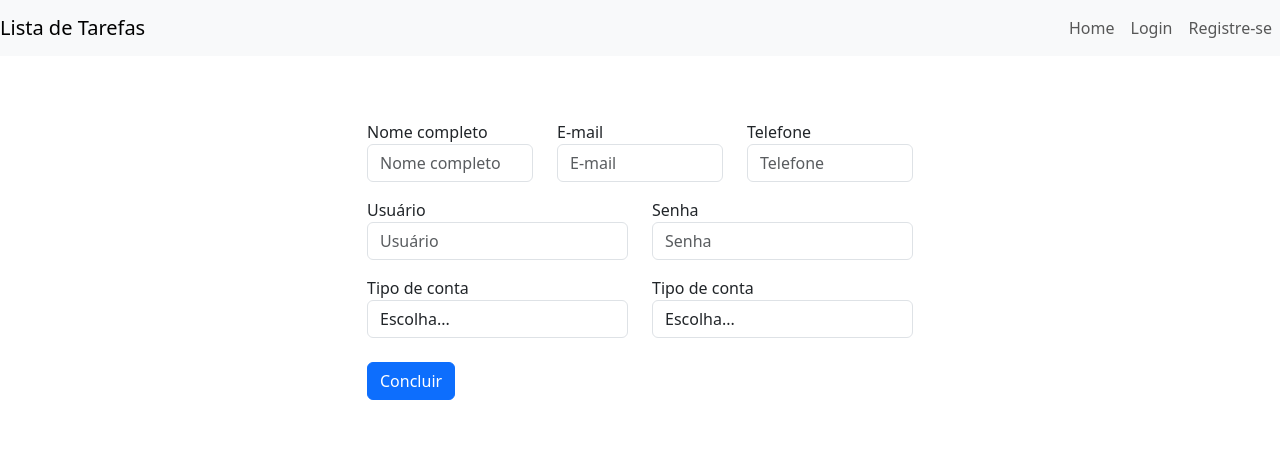
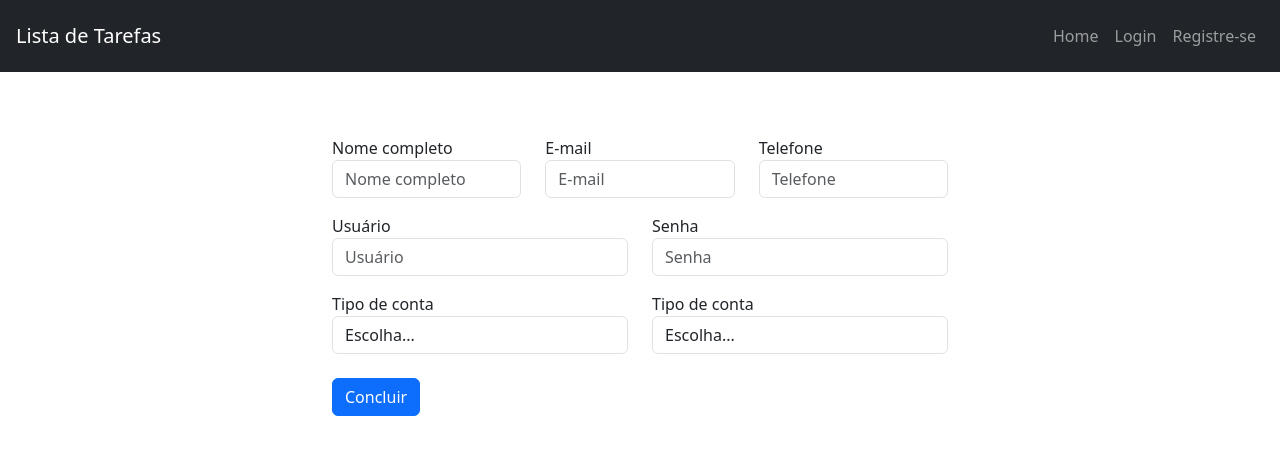
Before and after one commit to felipevenas/webapp-task, a Flask app: page /register in a window 1280 px wide. Shown: the top 455 px of the page. Run offline with Flask 3, Linux system fonts and the light colour scheme.

Commit message:
Feature: Alteração no layout da navbar, criação do container principal...

```diff
--- a/app/templates/base.html
+++ b/app/templates/base.html
@@ -1,5 +1,6 @@
 <!DOCTYPE html>
 <html lang="pt-BR">
+
 <head>
   <link rel="stylesheet" href="https://cdn.jsdelivr.net/npm/bootstrap@5.3.3/dist/css/bootstrap.min.css"
     integrity="sha384-QWTKZyjpPEjISv5WaRU9OFeRpok6YctnYmDr5pNlyT2bRjXh0JMhjY6hW+ALEwIH" crossorigin="anonymous">
@@ -8,13 +9,13 @@
   <meta name="viewport" content="width=device-width, initial-scale=1.0">
   <title>Homepage</title>
 </head>
+
 <body>
 
-<nav class="navbar navbar-expand-lg navbar-light bg-light">
+  <div class="container-fluid">
+    <div class="row">
+      <nav class="navbar navbar-expand-lg navbar-dark bg-dark p-3">
         <a class="navbar-brand" href=" {{ url_for('welcome') }}">Lista de Tarefas</a>
-  <button class="navbar-toggler" type="button" data-toggle="collapse" data-target="#navbarNavDropdown" aria-controls="navbarNavDropdown" aria-expanded="false" aria-label="Toggle navigation">
-    <span class="navbar-toggler-icon"></span>
-  </button>
         <div class="collapse navbar-collapse" id="navbarNavDropdown">
           <ul class="navbar-nav ms-auto">
             <li class="nav-item active">
@@ -29,14 +30,22 @@
           </ul>
         </div>
       </nav>
+    </div>
 
+    <div class="row">
       {% block conteudo %}
       {% endblock conteudo %}
+    </div>
+  </div>
+
+  </div>
+
+
 
   <script src="https://cdn.jsdelivr.net/npm/bootstrap@5.3.3/dist/js/bootstrap.bundle.min.js"
-integrity="sha384-YvpcrYf0tY3lHB60NNkmXc5s9fDVZLESaAA55NDzOxhy9GkcIdslK1eN7N6jIeHz"
-crossorigin="anonymous">
+    integrity="sha384-YvpcrYf0tY3lHB60NNkmXc5s9fDVZLESaAA55NDzOxhy9GkcIdslK1eN7N6jIeHz" crossorigin="anonymous">
     </script>
 
 </body>
+
 </html>
```
Lines whose indentation alone changed are shown as unchanged.
